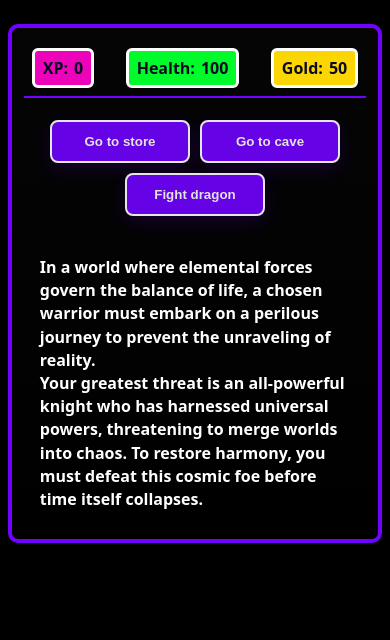
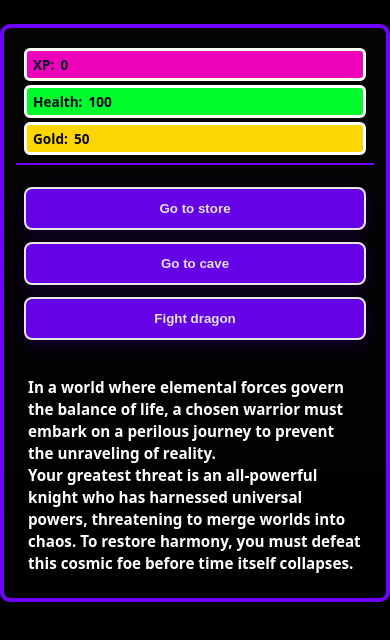
Before and after one commit to rahmoundif/Project-RPG, a plain HTML site: page index.html in a window 390 px wide. Drawn offline with Linux system fonts and the light colour scheme; a web font is replaced by a local one.

Commit message:
mobile view modified

```diff
--- a/styles.css
+++ b/styles.css
@@ -18,11 +18,13 @@ body {
   background: var(--bg);
   color: #fff;
   -webkit-font-smoothing: antialiased;
+  overflow-x: hidden; /* prevent horizontal scroll on mobile */
 }
 
 #game {
-  width: min(96vw, 800px);
-  margin: 24px auto;
+  width: 100%; /* fill viewport width */
+  max-width: 800px; /* constrain on larger screens */
+  margin: clamp(8px, 4vh, 24px) auto; /* adaptive vertical spacing */
   padding: 12px;
   border-radius: 10px;
   border: 4px solid var(--accent);
@@ -32,8 +34,9 @@ body {
 
 #stats {
   display: flex;
+  flex-wrap: wrap; /* allow wrapping on narrow screens */
   gap: 8px;
-  align-items: center;
+  align-items: stretch;
   justify-content: space-between;
   padding: 8px;
   border-bottom: 2px solid var(--accent);
@@ -48,6 +51,8 @@ body {
   font-weight: 700;
   font-size: 1rem;
   color: #0a0a23;
+  flex: 1 1 calc(33% - 8px); /* three per row, can wrap */
+  min-width: 140px; /* prevents overly narrow shrink */
 }
 
 .xp {
@@ -70,6 +75,7 @@ body {
   justify-content: center;
   flex-wrap: wrap;
   margin-top: 10px;
+  width: 100%;
 }
 
 button {
@@ -133,6 +139,14 @@ button {
   }
 }
 
+@media (max-width: 480px) {
+  .stat { flex: 1 1 100%; font-size: 0.85rem; padding: 4px 6px; }
+  #stats { gap: 4px; }
+  #controls { flex-direction: column; gap: 12px; align-items: stretch; }
+  #controls button { width: 100%; min-width: 0; }
+  #text { padding: 12px; font-size: 0.95rem; }
+}
+
 @media (min-width: 900px) {
   #game {
     display: grid;
```
